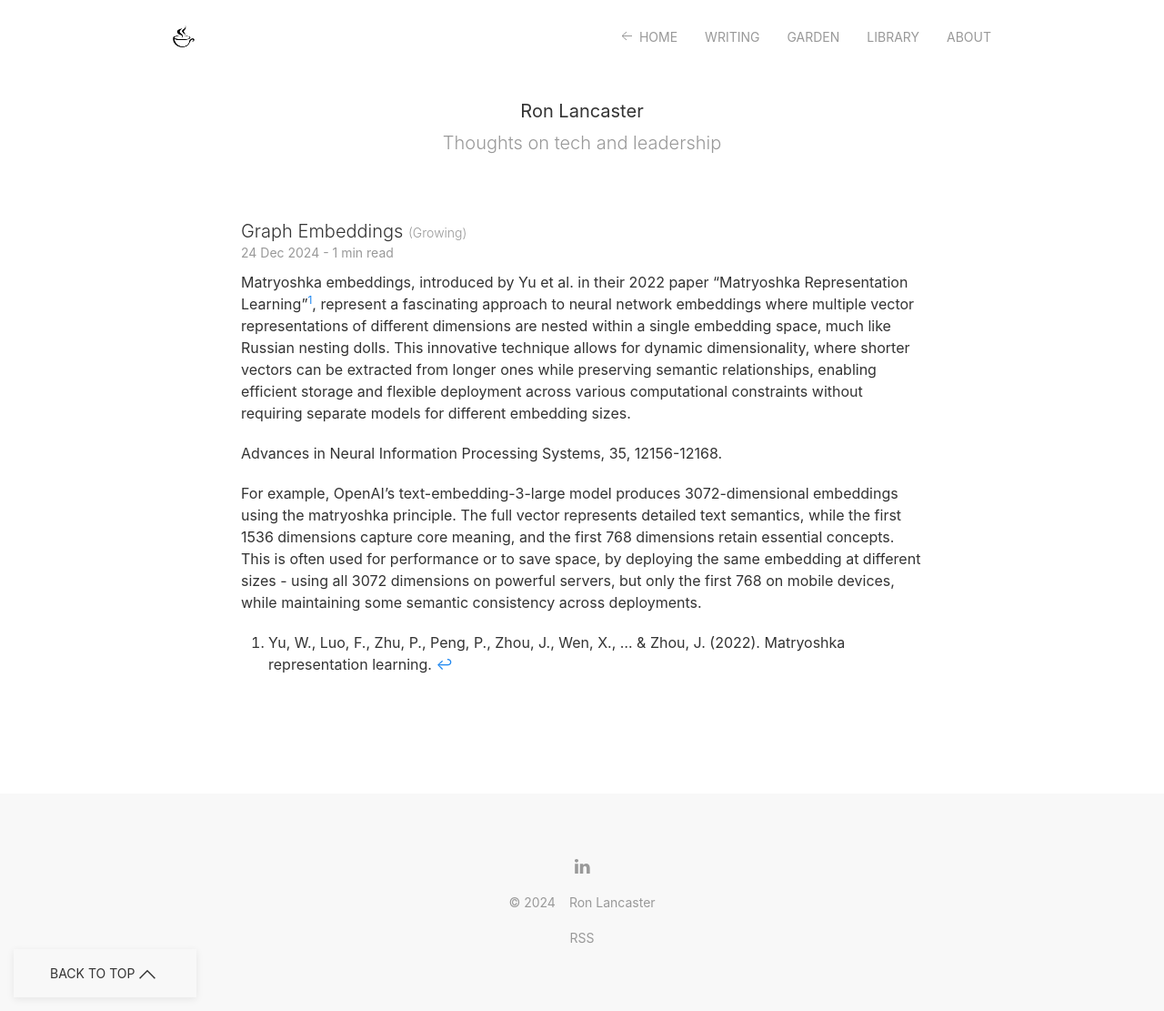
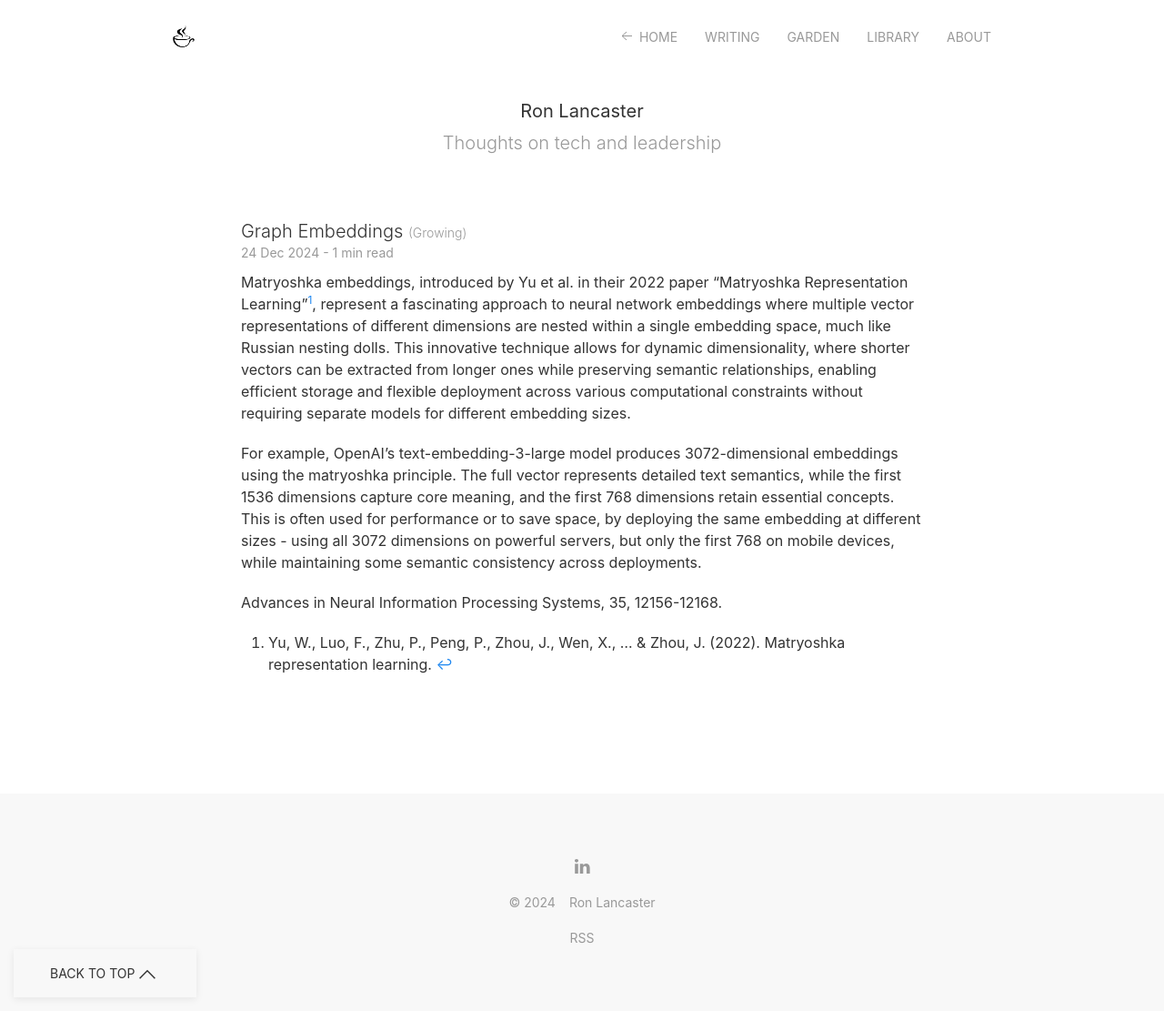
Before and after one commit to nyvyn/nyvyn.github.io, a Jekyll site: the page built from _notes/2024-12-24-graph-embeddings.markdown, in a window 1280 px wide. Shown: the whole page at 91% size. Built offline with Jekyll 4.4.1, drawn with Linux system fonts in a browser that asks for light colours.

Commit message:
refactor: Move reference footnote to the bottom of the document

```diff
--- a/_notes/2024-12-24-graph-embeddings.markdown
+++ b/_notes/2024-12-24-graph-embeddings.markdown
@@ -12,12 +12,12 @@
 while preserving semantic relationships, enabling efficient storage and flexible deployment across various computational
 constraints without requiring separate models for different embedding sizes.
 
-[^1]: Yu, W., Luo, F., Zhu, P., Peng, P., Zhou, J., Wen, X., ... & Zhou, J. (2022). Matryoshka representation learning.
-Advances in Neural Information Processing Systems, 35, 12156-12168.
-
 For example, OpenAI's text-embedding-3-large model produces 3072-dimensional embeddings using the matryoshka principle.
 The full vector represents detailed text semantics, while the first 1536 dimensions capture core meaning,
 and the first 768 dimensions retain essential concepts.
 This is often used for performance or to save space, by deploying the same embedding at different sizes -
 using all 3072 dimensions on powerful servers, but only the first 768 on mobile devices, while maintaining some semantic
 consistency across deployments.
+
+[^1]: Yu, W., Luo, F., Zhu, P., Peng, P., Zhou, J., Wen, X., ... & Zhou, J. (2022). Matryoshka representation learning.
+Advances in Neural Information Processing Systems, 35, 12156-12168.
```
